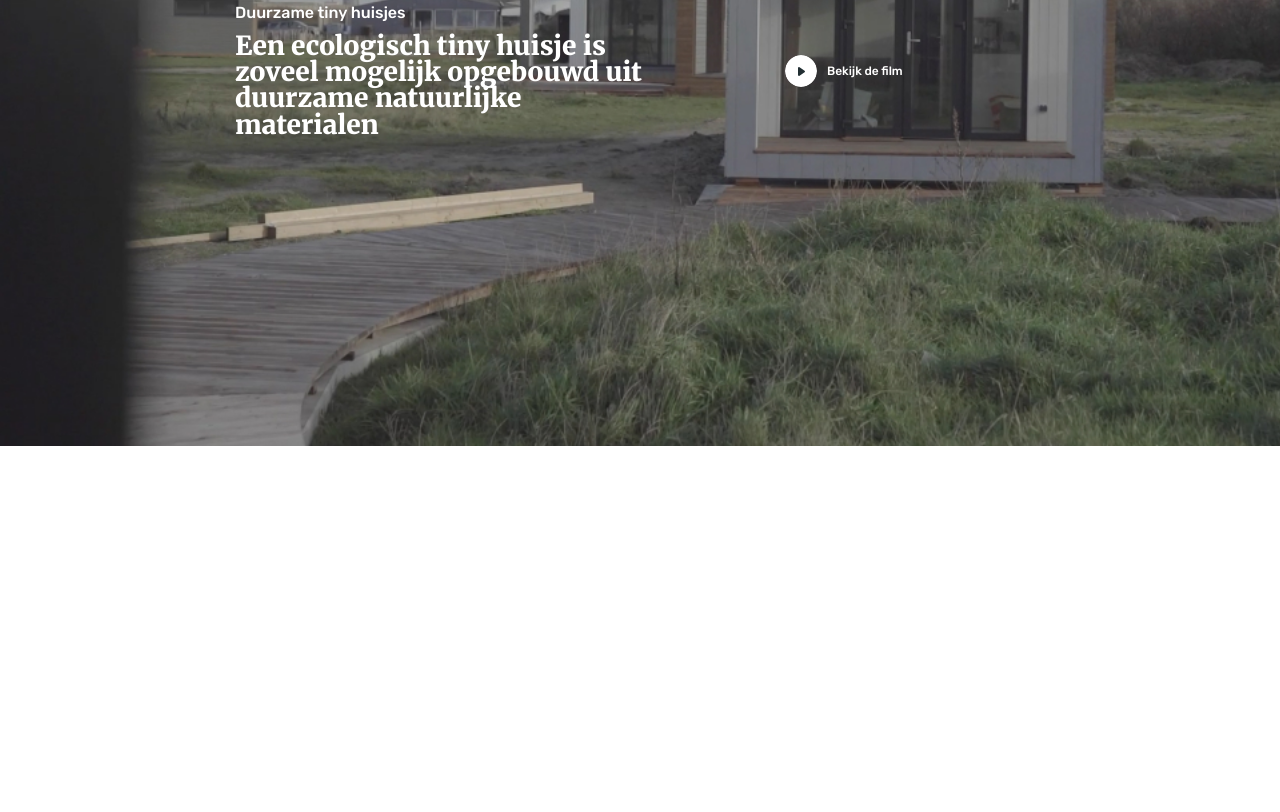
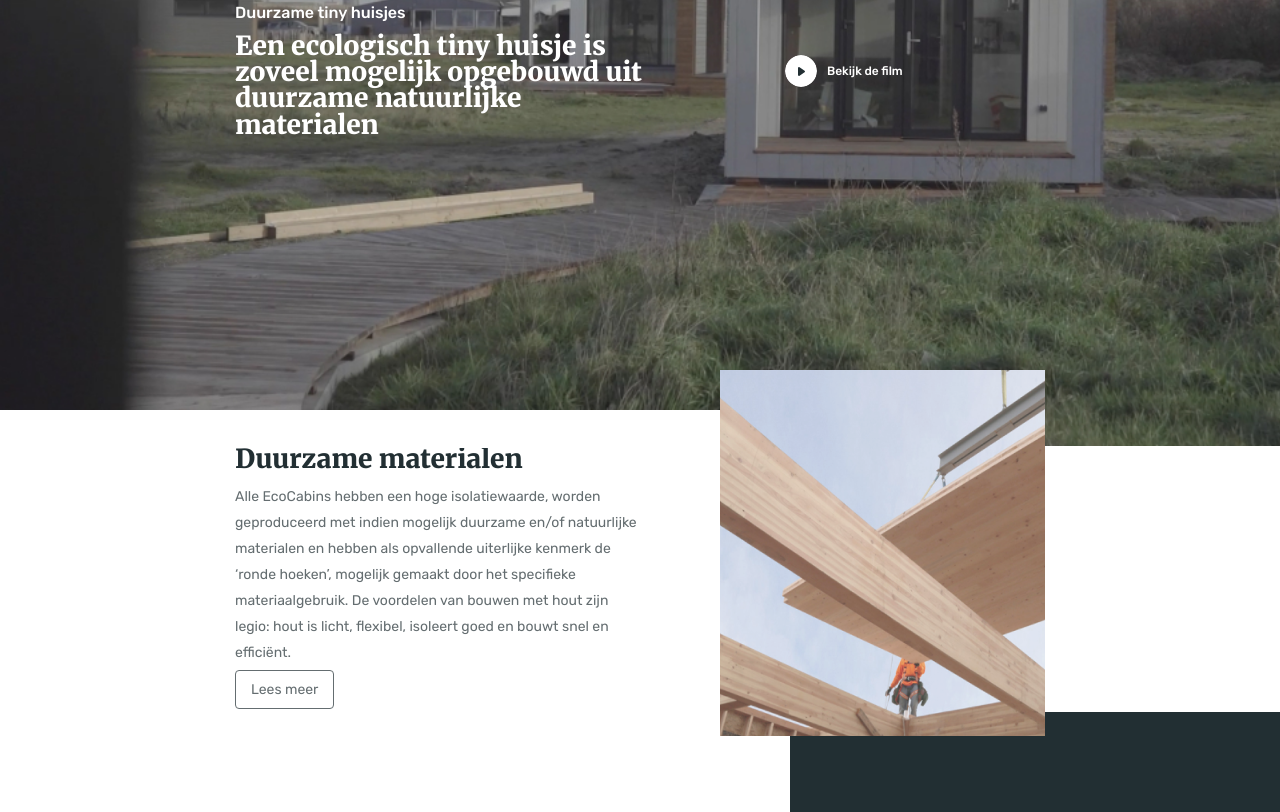
Before and after one commit to Nomex2008/Site-EcoCompany, a plain HTML site: page index.html in a window 1280 px wide. Shown: the part 354-1166 px from the top of the page. Before the commit the page ends 800 px from the top, so only its background shows below. Drawn offline with nearby package versions, Linux system fonts and the light colour scheme.

Commit message:
Commit 3(main2)
Add new section.

```diff
--- a/css/mainCSS.css
+++ b/css/mainCSS.css
@@ -16,6 +16,9 @@ body {
     flex: 1 1 auto;
 }
 .page__main {
+}
+.page__materials {
+    margin: 0;
 }
 /*seatings adaptive*/
 [class*="__container"]{
@@ -37,7 +40,7 @@ body {
 
 /*header*/
 .header {
-    position: fixed;
+    position: absolute;
     width: 100%;
     top: 0;
     left: 0;
@@ -192,3 +195,172 @@ body {
         opacity: .6;
     }
 }
+/*materials*/
+.materials{
+    position: relative;
+    z-index: 2;
+}
+.materials::after {
+    content: '';
+    position: absolute;
+    bottom: 0;
+    right: 0;
+    background-color: #222F33;
+    height: 100px;
+    width: 38.3%; /* 383px/1000 */
+}
+.materials::before {
+    content: '';
+    position: absolute;
+    top: -36px;
+    left: 0;
+    background-color: #fff;
+    height: 38px;
+    width: 61.7%; /* 383px/1000 */
+}
+.materials__container {
+    display: grid;
+    grid-template-columns: 50% auto;
+    grid: 1.25rem;
+}
+.materials__content {
+
+}
+.materials__title {
+    margin-bottom: 0.8125rem;
+}
+.materials__text {
+    color: #646D70;
+    font-family: Rubik;
+    font-size: 14px;
+    font-style: normal;
+    font-weight: 400;
+    line-height: 26px; /* 185.714% */
+
+    margin-bottom: 0.8125rem;
+}
+.materials__more {
+    color:  #646D70;
+    font-family: Rubik;
+    font-size: 14px;
+    font-style: normal;
+    font-weight: 400;
+    line-height: 26px; /* 185.714% */
+    background-color: #fff;
+
+    padding: 10px 15px;
+    border-radius: 4px;
+    border: 1px solid var(--greys-light-grey, #646D70);
+    transition: all .3s;
+}
+.materials__more:hover{
+    background-color: #646D70;
+    color: #FFF;
+}
+.materials__slider {
+    position: relative;
+    margin: 0;
+    max-width: 325px;
+    justify-self: end;
+}
+.slider-materials {
+    transform: translate(0,-20.765027%); /* 76/366 */
+    position: relative;
+    z-index: 12;
+}
+.slider-materials__slide {
+    aspect-ratio: 325 / 366;
+}
+.slider-materials__slide img{
+    height: 366px;
+    width: 325px;
+    object-fit: cover;
+    position: relative;
+    z-index: 12;
+    opacity: 1;
+    background-color: #FFF;
+}
+.slider-materials__pagination {
+    display: flex;
+    align-items: center;
+    justify-content: center;
+    flex-wrap: wrap;
+    gap: .5rem;
+    position: absolute;
+    bottom: 1rem;
+    left: 0;
+    width: 100%;
+}
+.slider-materials__pagination .swiper-pagination-bullet{
+    flex: 0 0 0.5rem;
+    height: 0.5rem;
+    background-color: #FFF;
+    border-radius: 50%;
+    opacity: .4;
+    transition: opacity .3s;
+
+    cursor: pointer;
+}
+.slider-materials__pagination .swiper-pagination-bullet-active{
+    opacity: 1;
+}
+@media(max-width:740px){
+    .materials__slider {
+        max-width: 225px;
+    }
+    .slider-materials__slide {
+        aspect-ratio: 225 / 266;
+    }
+    .slider-materials__slide img{
+        height: 266px;
+        width: 225px;
+    }
+    .materials::after {
+        height: 0;
+        width: 0;
+    }
+    .materials::before {
+        width: 85%;
+    }
+}
+@media(max-width:500px){
+    .materials__container {
+        display: flex;
+        flex-direction: column;
+        margin-top: 20px;
+    }
+    .materials__slider {
+        max-width: 100%;
+    }
+    .slider-materials__slide {
+        aspect-ratio: 100% / auto;
+    }
+    .slider-materials__slide img{
+        height: 100%;
+        width: 100%;
+    }
+    .materials::before {
+        width: 0%;
+    }
+    .slider-materials {
+        transform: translate(0,0); /* 76/366 */
+        margin: 20px 0;
+    }
+}
+@media(max-width:400px){
+
+}
+/*swiper*/
+.swiper{
+    overflow: hidden;
+}
+.swiper-initialized{
+    touch-action: pan-y;
+}
+.swiper-wrapper{
+    display: flex;
+    box-sizing: content-box;
+}
+.swiper-slide{
+    flex-shrink: 0;
+}
--- a/index.html
+++ b/index.html
@@ -2,6 +2,8 @@
 <html lang="en">
 
 <head>
+
+    <!--CSS-->
     <link rel="stylesheet" href="css/bigReset.css">
     <link rel="stylesheet" href="css/mainCSS.css">
 
@@ -93,6 +95,52 @@
                 </div>
             </section>
 
+            <section class="page__materials materials">
+                <div class="materials__container">
+
+                    <div class="materials__content">
+
+                        <h2 class="materials__title title title--dark">
+                            Duurzame materialen
+                        </h2>
+
+                        <div class="materials__text">
+                            <p>
+                                Alle EcoCabins hebben een hoge isolatiewaarde, worden geproduceerd met indien mogelijk duurzame en/of natuurlijke materialen en hebben als opvallende uiterlijke kenmerk de ‘ronde hoeken’, mogelijk gemaakt door het specifieke materiaalgebruik. De voordelen van bouwen met hout zijn legio: hout is licht, flexibel, isoleert goed en bouwt snel en efficiënt.
+                            </p>
+                        </div>
+
+                        <a href="" class="materials__more">
+                            Lees meer
+                        </a>
+
+                    </div>
+
+                    <!-- Slider main container -->
+                    <div class="materials__slider slider-materials swiper">
+                        <!-- Additional required wrapper -->
+                        <div class="slider-materials__wrapper swiper-wrapper">
+                            <!-- Slides -->
+                            <div class="slider-materials__slide swiper-slide">
+                                <img src="img/materials/01.png" alt="">
+                            </div>
+                            <div class="slider-materials__slide swiper-slide">
+                                <img src="img/main/Bitmap.jpg" alt="">
+                            </div>
+                            <div class="slider-materials__slide swiper-slide">
+                                <img src="img/materials/01.png" alt="">
+                            </div>
+                            <div class="slider-materials__slide swiper-slide">
+                                <img src="img/materials/01.png" alt="">
+                            </div>
+                        </div>
+                        <!-- If we need pagination -->
+                        <div class="slider-materials__pagination swiper-pagination"></div>
+                    </div>
+
+                </div>
+            </section>
+
         </main>
 
         <footer class="footer">
@@ -101,6 +149,9 @@
 
     </div>
 
+    <!--Swiper-->
+    <script src="https://cdn.jsdelivr.net/npm/swiper@10/swiper-bundle.min.js"></script>
+    <!--JS-->
     <script src="js/mainJS.js"></script>
 </body>
 
--- a/js/mainJS.js
+++ b/js/mainJS.js
@@ -0,0 +1,10 @@
+const swiper = new Swiper('.materials__slider', {
+    // Optional parameters
+    loop: true,
+
+    // If we need pagination
+    pagination: {
+      el: '.swiper-pagination',
+      clickable:true,
+    },
+  });
```
Also changed, not shown: img/materials/01.png (added).
